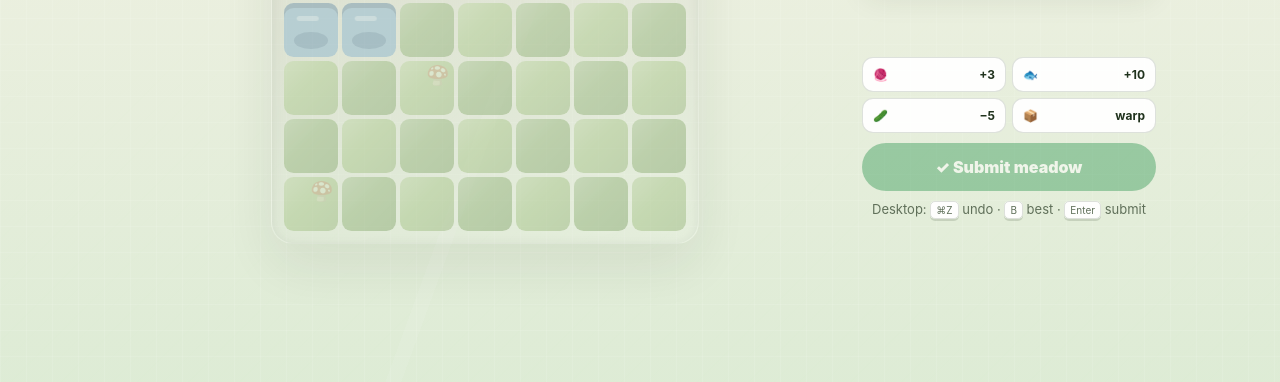
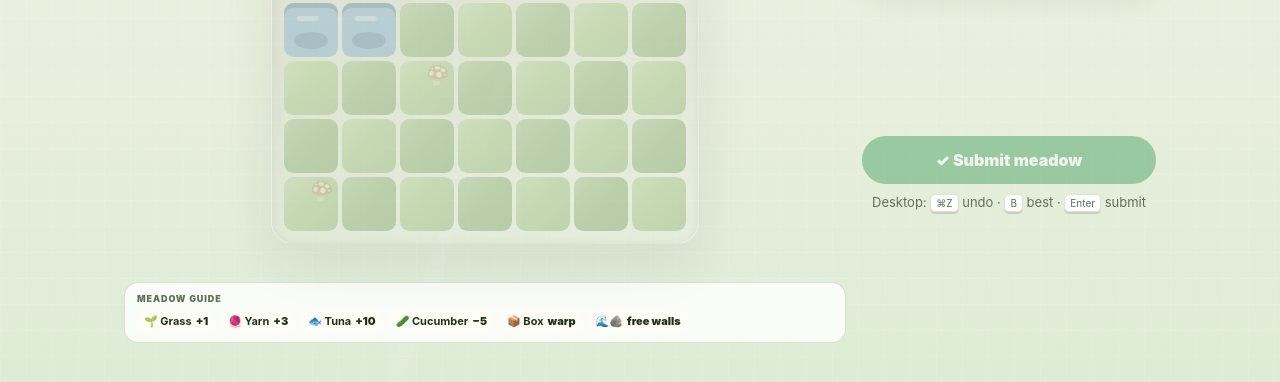
Before and after one commit to gh0st-tj/Purrimeter, a website: page web/index.html in a window 1280 px wide. Shown: the part 372-754 px from the top of the page. Drawn offline with Linux system fonts and the light colour scheme; no server answers.

Commit message:
Add persistent meadow scoring guide

```diff
--- a/web/style.css
+++ b/web/style.css
@@ -1003,14 +1003,36 @@ label { font-size: 12px; font-weight: 900; color: var(--ink-soft); display: bloc
 .game-status { display: grid; gap: 5px; }
 #status { font-size: 17px; }
 .status-note { color: var(--ink-soft); font-size: 11px; font-weight: 750; line-height: 1.35; }
-.game-legend {
-  display: grid;
-  grid-template-columns: 1fr 1fr;
-  gap: 6px;
-  margin-bottom: 10px;
+.meadow-guide {
+  margin-top: 10px;
+  padding: 10px 12px;
+  border: 1px solid var(--line);
+  border-radius: 14px;
+  background: color-mix(in srgb, var(--card) 88%, transparent);
 }
-.game-legend span { padding: 9px 10px; border: 1px solid var(--line); border-radius: 11px; background: var(--card); font-size: 12px; }
-.game-legend b { float: right; }
+.meadow-guide-title {
+  display: block;
+  margin: 0 0 7px;
+  color: var(--ink-soft);
+  font-size: 9px;
+  font-weight: 950;
+  letter-spacing: .1em;
+  text-transform: uppercase;
+}
+.meadow-guide-items { display: flex; flex-wrap: wrap; gap: 6px; }
+.meadow-guide-items span {
+  display: inline-flex;
+  align-items: center;
+  gap: 4px;
+  padding: 5px 7px;
+  border-radius: 8px;
+  background: color-mix(in srgb, var(--card-strong) 78%, transparent);
+  font-size: 11px;
+  font-weight: 750;
+  line-height: 1;
+  white-space: nowrap;
+}
+.meadow-guide-items b { color: var(--ink); font-weight: 950; }
 .game-actions-panel .actions { display: grid; grid-template-columns: 1fr 1fr; margin: 0; }
 .game-actions-panel .play-actions { grid-template-columns: repeat(3, minmax(0, 1fr)); }
 .game-actions-panel .play-actions .good { grid-column: 1 / -1; padding-block: 14px; }
@@ -1038,7 +1060,6 @@ kbd { padding: 2px 5px; border-radius: 5px; border: 1px solid var(--line); backg
   .game-status { padding: 11px 14px; align-content: center; }
   #status { font-size: 14px; }
   .status-note { font-size: 10px; }
-  .game-legend { display: none; }
   .shortcut-note { display: none; }
   .game-actions-panel {
     position: sticky;
@@ -1090,6 +1111,10 @@ kbd { padding: 2px 5px; border-radius: 5px; border: 1px solid var(--line); backg
   .game-title #game-sub { font-size: 10px; }
   #board { padding: 8px; gap: 3px; border-radius: 17px; }
   #tile-hint { display: none; }
+  .meadow-guide { margin-top: 8px; padding: 9px 10px; }
+  .meadow-guide-title { margin-bottom: 6px; }
+  .meadow-guide-items { gap: 5px; }
+  .meadow-guide-items span { padding: 5px 6px; font-size: 10px; }
   .game-actions-panel .actions { grid-template-columns: .62fr .62fr .96fr 1.55fr; }
   .game-actions-panel .btn { font-size: 11px; }
   .game-topbar .game-prev { padding-inline: 2px; font-size: 10px; }
--- a/web/ui.js
+++ b/web/ui.js
@@ -938,10 +938,20 @@
         <section class="board-column" aria-label="Puzzle board">
           <div id="board-wrap" class="${step && step.type === 'info' && S.fences.size === 0 ? 'tut-wait' : ''}"><div id="board" role="group" aria-label="Puzzle grid" style="--ts:${ts}px;--cols:${lv.cols}">${tiles}</div></div>
           <div id="tile-hint" class="center" aria-live="polite"> </div>
+          <section class="meadow-guide" aria-label="Meadow scoring guide">
+            <span class="meadow-guide-title">Meadow guide</span>
+            <div class="meadow-guide-items">
+              <span title="Every enclosed grass tile is worth 1 point">🌱 Grass <b>+1</b></span>
+              <span title="Yarn is worth 3 points when enclosed">🧶 Yarn <b>+3</b></span>
+              <span title="Tuna is worth 10 points when enclosed">🐟 Tuna <b>+10</b></span>
+              <span title="Cucumber costs 5 points when enclosed">🥒 Cucumber <b>−5</b></span>
+              <span title="Matching boxes teleport Mochi between them">📦 Box <b>warp</b></span>
+              <span title="Ponds and rocks block Mochi, so they act as free walls">🌊🪨 <b>free walls</b></span>
+            </div>
+          </section>
           ${optimalView ? '<div class="center small soft optimal-note">✨ Best-known solution found by the solver</div>' : ''}
         </section>
         <aside class="game-actions-panel">
-          <div class="game-legend" aria-label="Scoring legend"><span>🧶 <b>+3</b></span><span>🐟 <b>+10</b></span><span>🥒 <b>−5</b></span><span>📦 <b>warp</b></span></div>
           ${playActions}${reviewBar}
           <div class="shortcut-note small soft">Desktop: <kbd>⌘Z</kbd> undo · <kbd>B</kbd> best · <kbd>Enter</kbd> submit</div>
         </aside>
```
